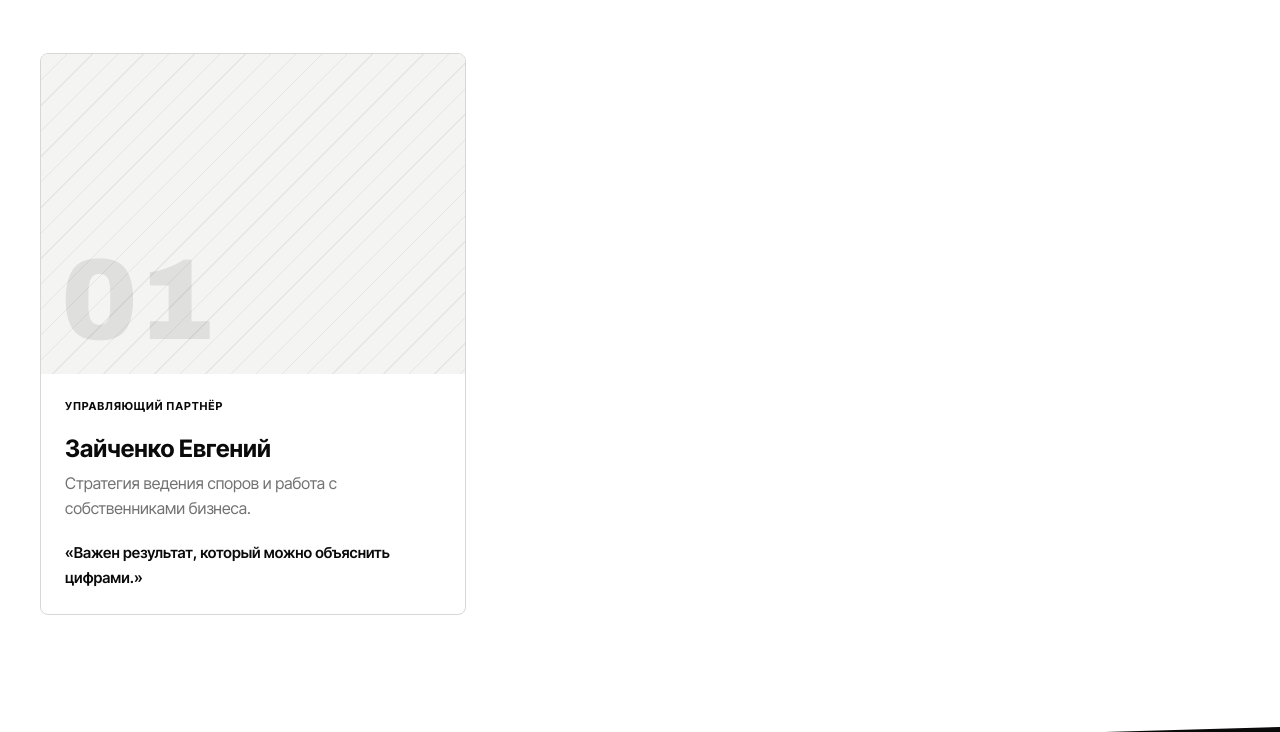
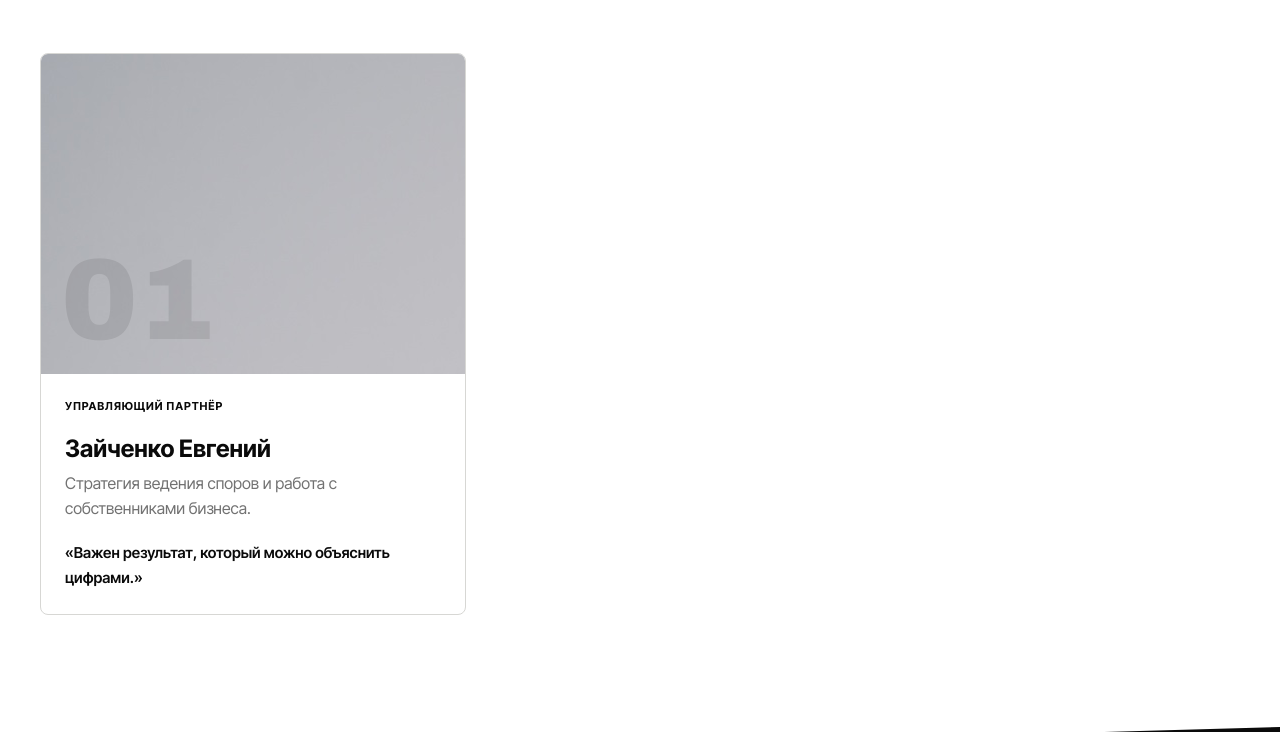
Before and after one commit to legalstandart/legalstandart.github.io, a plain HTML site: page index.html in a window 1280 px wide. Shown: the part 2646-3378 px from the top of the page. Drawn offline with Linux system fonts and the light colour scheme.

Commit message:
Update index.html

```diff
--- a/index.html
+++ b/index.html
@@ -51,7 +51,7 @@
 
     <section class="section" id="team"><div class="container"><div class="section-head"><span class="section-label">03 / КОМАНДА</span><h2 class="section-title">ЛЮДИ ЗА<br>ПОЗИЦИЕЙ</h2><p>В каждом проекте важна персональная ответственность. Представляем роли команды; имена и фотографии добавим после согласования с агентством.</p></div>
       <div class="team-grid">
-        <article class="team-card"><div class="portrait portrait-one" role="img" aria-label="Место для фотографии управляющего партнёра" img src="Zaichenko_photo.jpg" alt="Рыжий кот Кекс лежит у ноутбука."><span>01</span></div><div class="team-card-body"><span class="eyebrow">УПРАВЛЯЮЩИЙ ПАРТНЁР</span><h3> Зайченко Евгений</h3><p>Стратегия ведения споров и работа с собственниками бизнеса.</p><q>Важен результат, который можно объяснить цифрами.</q></div></article>
+        <article class="team-card"><div class="portrait portrait-one" role="img" aria-label="Место для фотографии управляющего партнёра"><img src="Zaichenko_photo.jpg" alt="Рыжий кот Кекс лежит у ноутбука."><span>01</span></div><div class="team-card-body"><span class="eyebrow">УПРАВЛЯЮЩИЙ ПАРТНЁР</span><h3>Зайченко Евгений</h3><p>Стратегия ведения споров и работа с собственниками бизнеса.</p><q>Важен результат, который можно объяснить цифрами.</q></div></article>
         <!-- ВТОРОЙ УЧАСТНИК КОМАНДЫ --> <!-- <article class="team-card"><div class="portrait portrait-two" role="img" aria-label="Место для фотографии юриста судебной практики"><span>02</span></div><div class="team-card-body"><span class="eyebrow">СУДЕБНАЯ ПРАКТИКА</span><h3>Ведущий юрист</h3><p>Подготовка позиции, процессуальных документов и представительство.</p><q>Сильная позиция начинается с деталей.</q></div></article> -->
         <!-- ТРЕТИЙ УЧАСТНИК КОМАНДЫ --> <!-- <article class="team-card"><div class="portrait portrait-three" role="img" aria-label="Место для фотографии юриста корпоративной практики"><span>03</span></div><div class="team-card-body"><span class="eyebrow">КОРПОРАТИВНАЯ ПРАКТИКА</span><h3>Юрист практики</h3><p>Договорные отношения и правовая поддержка текущих решений.</p><q>Понятный договор помогает избежать спора.</q></div></article> -->
       </div>
```
